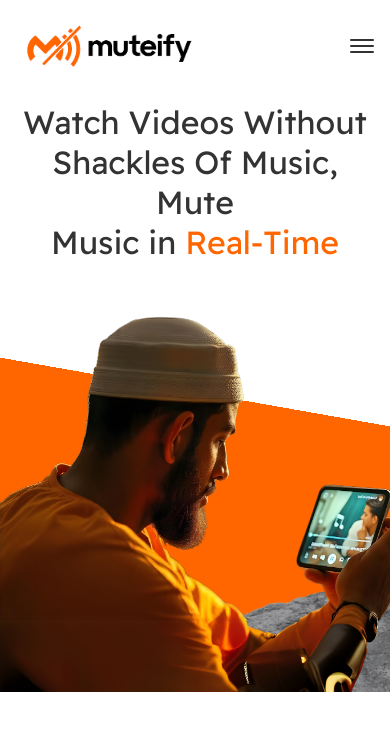
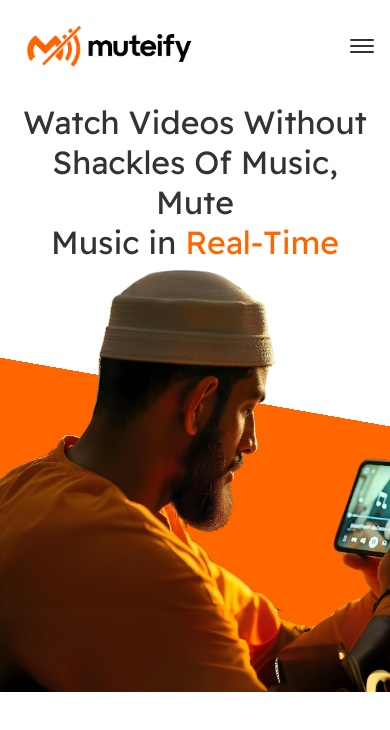
Before and after one commit to austinogola/muteify-fulll, a React (Create React App) app in the folder web/: page / in a window 390 px wide. Shown: the top 730 px of the page. Built offline with nearby package versions, Linux system fonts and the light colour scheme.

Commit message:
1st section ui complete

```diff
--- a/web/src/components/Hero.css
+++ b/web/src/components/Hero.css
@@ -78,7 +78,7 @@
     right:0px;
     width: 100%;
     /* height: 100%; */
-    bottom: -30%;
+    bottom: -35%;
     /* border: 1px solid green; */
     z-index: 5;
   }
@@ -116,7 +116,7 @@
     position: relative;
     height: 700px;
     width: 100%;
-    border: 1px solid pink;
+    /* border: 1px solid pink; */
   }
 
 
@@ -137,6 +137,10 @@
     .heroText h1{
       font-size: 2rem !important;
     }
+
+
+
+
   }
 
   @media (max-width: 850px) {
@@ -168,16 +172,20 @@
 
     .oneImageHolder#mountain{
 
-      bottom: -10px !important;
+      bottom: -50px !important;
     }
 
     .oneImageHolder#user{
       width: 100%;
       display: flex;
+      justify-content: flex-start;
+    }
+    .userImageWrapper{
+      width: 90%;
     }
 
      .userImageWrapper img{
-      height: 80% !important;
+      height: 90% !important;
      }
   }
 
@@ -186,6 +194,11 @@
     .oneImageHolder#user img{
         height: 100%;
     }
+
+     .oneImageHolder#mountain{
+
+    bottom: -80px !important;
+  }
   }
 
   @media (max-width: 1280px) {
@@ -200,6 +213,6 @@
 
     .oneImageHolder#mountain{
 
-    bottom: -20%;
+    bottom: -30%;
   }
   }
```
